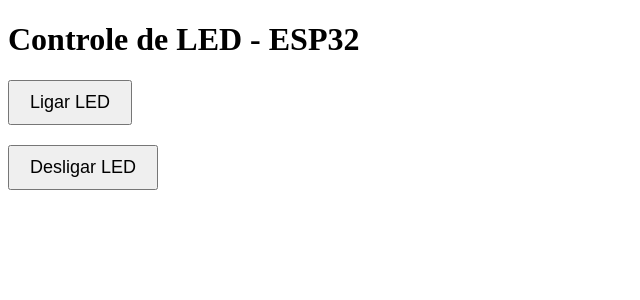
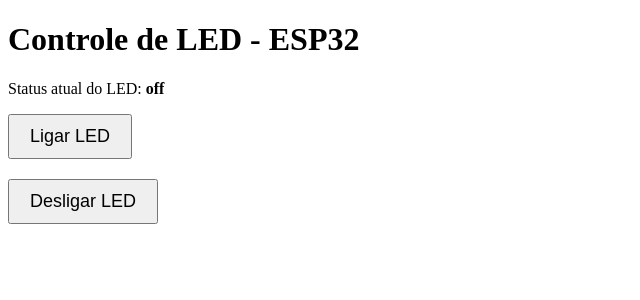
Before and after one commit to DevGabrielPortfolio/flask-esp, a Flask app: page / in a window 1280 px wide. Shown: the top 300 px of the page, without its empty margins (0-640 px from the left). Run offline with Flask 3, Linux system fonts and the light colour scheme.

Commit message:
Add files via upload

```diff
--- a/app.py
+++ b/app.py
@@ -1,34 +1,27 @@
-from flask import Flask, render_template, redirect, Response
-import requests
+from flask import Flask, jsonify, render_template, redirect
 
 app = Flask(__name__)
 
-# IP atual da ESP32
-ESP32_IP = "http://192.168.15.92"
+# Estado inicial do LED
+led_state = {'status': 'off'}
 
 @app.route('/')
 def index():
-    return render_template('index.html')
+    return render_template('index.html', led_status=led_state['status'])
 
-@app.route('/led_on')
-def led_on():
-    try:
-        response = requests.get(f"{ESP32_IP}/led/on", timeout=2)
-        response.raise_for_status()
-        return redirect('/')
-    except requests.exceptions.RequestException as e:
-        print(f"Erro ao tentar ligar o LED: {e}")
-        return Response(f"Erro: {e}", status=500)
+@app.route('/set_led_on')
+def set_led_on():
+    led_state['status'] = 'on'
+    return redirect('/')
 
-@app.route('/led_off')
-def led_off():
-    try:
-        response = requests.get(f"{ESP32_IP}/led/off", timeout=2)
-        response.raise_for_status()
-        return redirect('/')
-    except requests.exceptions.RequestException as e:
-        print(f"Erro ao tentar desligar o LED: {e}")
-        return Response(f"Erro: {e}", status=500)
+@app.route('/set_led_off')
+def set_led_off():
+    led_state['status'] = 'off'
+    return redirect('/')
+
+@app.route('/get_led_state')
+def get_led_state():
+    return jsonify(led_state)
 
 if __name__ == '__main__':
     app.run(host='0.0.0.0', port=5000, debug=True)
--- a/templates/index.html
+++ b/templates/index.html
@@ -7,11 +7,13 @@
 <body>
     <h1>Controle de LED - ESP32</h1>
 
-    <form action="/led_on" method="get">
+    <p>Status atual do LED: <strong>{{ led_status }}</strong></p>
+
+    <form action="/set_led_on" method="get">
         <button type="submit" style="padding: 10px 20px; font-size: 18px;">Ligar LED</button>
     </form>
 
-    <form action="/led_off" method="get" style="margin-top: 20px;">
+    <form action="/set_led_off" method="get" style="margin-top: 20px;">
         <button type="submit" style="padding: 10px 20px; font-size: 18px;">Desligar LED</button>
     </form>
 </body>
```
